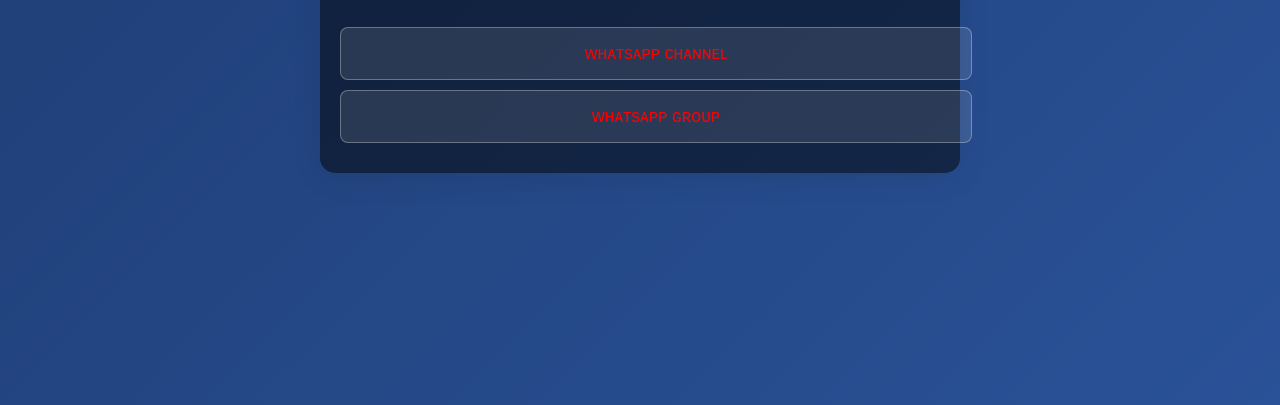
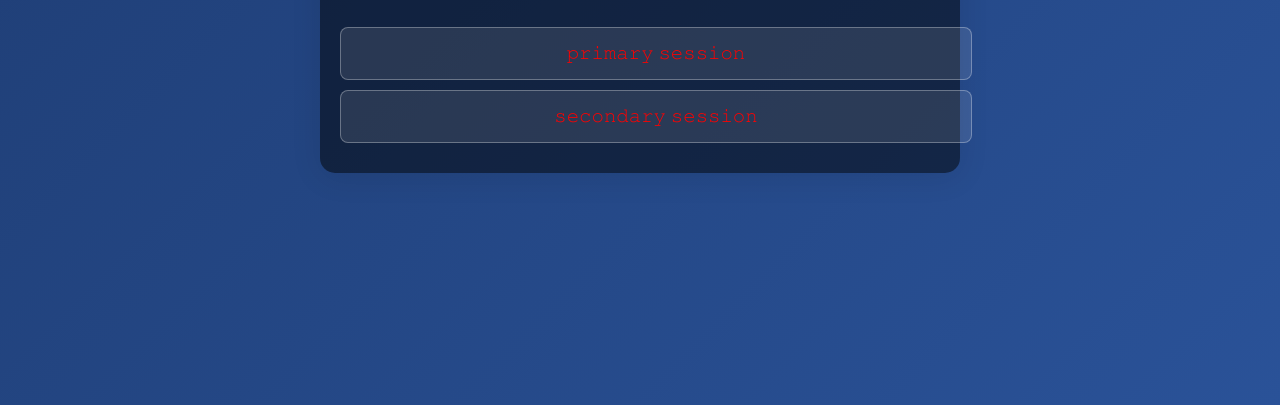
Before and after one commit to Obedweb2/Hunter-XMD-2-SESSIONS-WEB, a plain HTML site: page index.html in a window 1280 px wide. Shown: the part 395-800 px from the top of the page. Drawn offline with Linux system fonts and the light colour scheme.

Commit message:
Update index.html

```diff
--- a/index.html
+++ b/index.html
@@ -70,8 +70,8 @@
         <h1>𝐇𝐔𝐍𝐓𝐄𝐑 𝐗𝐌𝐃 𝐒𝐄𝐒𝐒𝐈𝐎𝐍𝐒</h1>
         <p>ɪꜰ ᴛʜᴇ ᴘʀɪᴍᴀʀʏ ꜱᴇꜱꜱɪᴏɴ ɢᴇɴᴇʀᴀᴛᴏʀ ꜰᴀɪʟꜱ ꜱᴡɪᴛᴄʜ ᴛᴏ ᴛʜᴇ ꜱᴇᴄᴏɴᴅᴀʀʏ ᴏᴘᴛɪᴏɴ.</p>
 
-        <a href="https://whatsapp.com/channel/0029VbAKbSjBA1ep4NkKGd1Y" class="button">ᴡʜᴀᴛsᴀᴘᴘ ᴄʜᴀɴɴᴇʟ</a>
-        <a href="https://chat.whatsapp.com/DfJTRlOtIc5HTEFptXYvsV" class="button">ᴡʜᴀᴛsᴀᴘᴘ ɢʀᴏᴜᴘ</a>
+        <a href="https://whatsapp.com/channel/0029VbAKbSjBA1ep4NkKGd1Y" class="button">𝚙𝚛𝚒𝚖𝚊𝚛𝚢 𝚜𝚎𝚜𝚜𝚒𝚘𝚗</a>
+        <a href="https://chat.whatsapp.com/DfJTRlOtIc5HTEFptXYvsV" class="button">𝚜𝚎𝚌𝚘𝚗𝚍𝚊𝚛𝚢 𝚜𝚎𝚜𝚜𝚒𝚘𝚗</a>
     </div>
 </body>
 </html>
```
